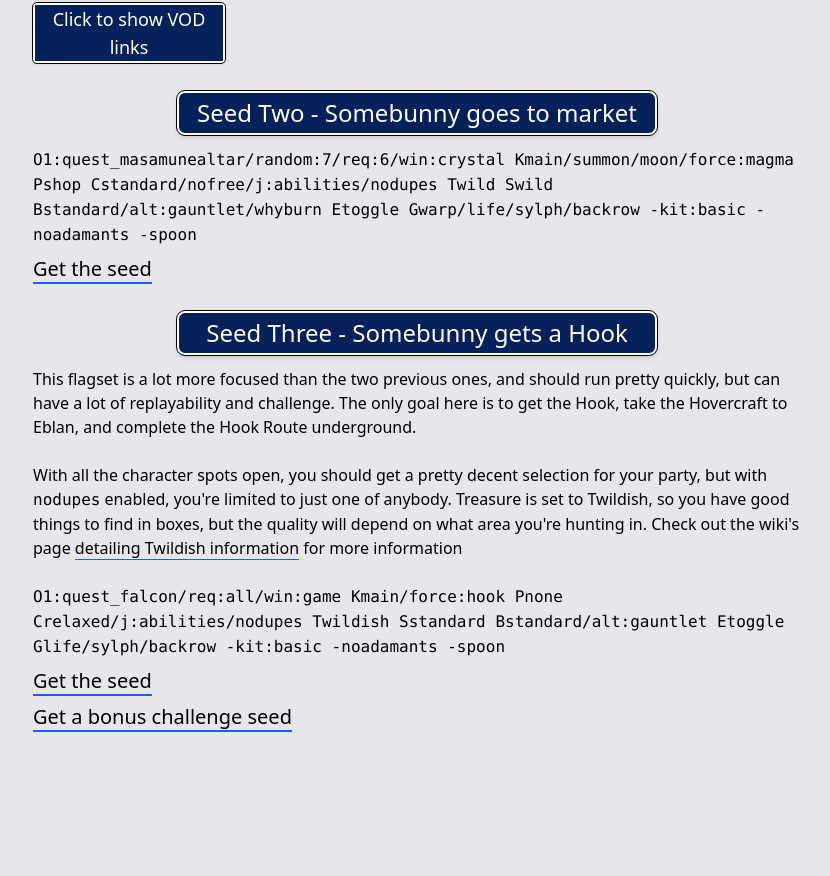
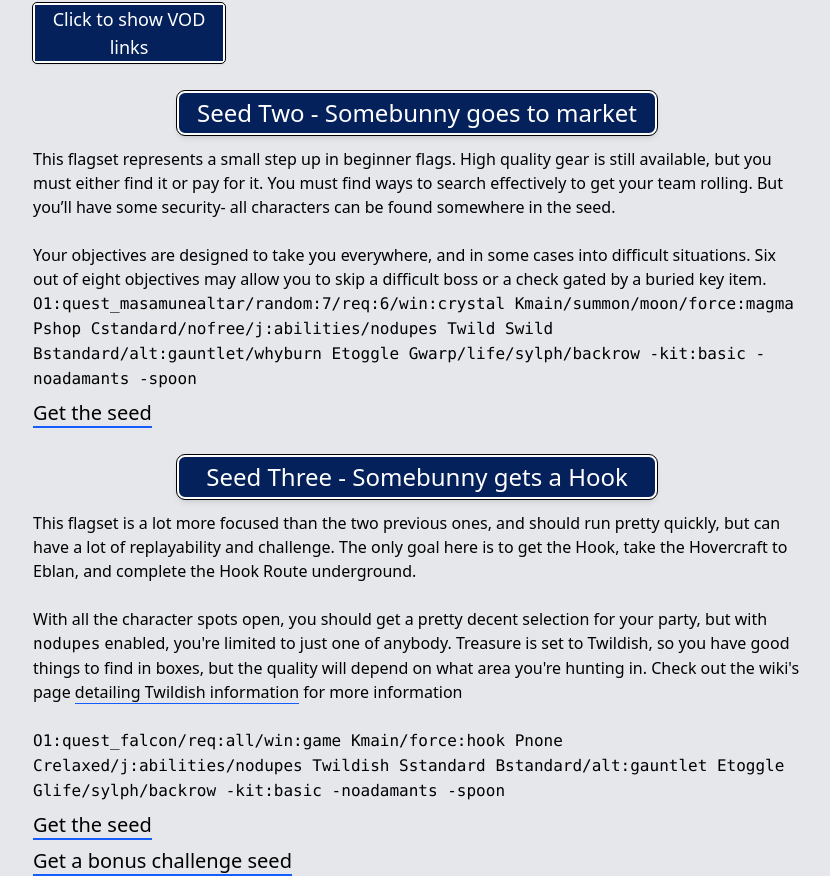
Before and after one commit to Antidale/ffiv_fe_boss_stats, a React (Vite) app: page /learningway/seeds in a window 1280 px wide. Shown: the part 804-1680 px from the top of the page, without its empty margins (223-1053 px from the left). Before the commit the page ends 1536 px from the top, so only its background shows below. Built offline with nearby package versions, Linux system fonts and the light colour scheme; a web font is replaced by a local one.

Commit message:
adding seed two description

```diff
--- a/src/Learningway Page/LearningwaySeeds.jsx
+++ b/src/Learningway Page/LearningwaySeeds.jsx
@@ -31,6 +31,10 @@ const LearningwaySeeds = () => {
                 Seed Two - Somebunny goes to market
             </h3>
 
+            <p>This flagset represents a small step up in beginner flags. High quality gear is still available, but you must either find it or pay for it. You must find ways to search effectively to get your team rolling. But you’ll have some security- all characters can be found somewhere in the seed.</p>
+            <br />
+            <p>Your objectives are designed to take you everywhere, and in some cases into difficult situations. Six out of eight objectives may allow you to skip a difficult boss or a check gated by a buried key item.</p>
+
             <code>O1:quest_masamunealtar/random:7/req:6/win:crystal Kmain/summon/moon/force:magma Pshop Cstandard/nofree/j:abilities/nodupes Twild Swild Bstandard/alt:gauntlet/whyburn Etoggle Gwarp/life/sylph/backrow -kit:basic -noadamants -spoon</code>
 
             <p className='pt-2'><NavLink to="/learningway/seeds/seedtwo" className='text-xl border-b-2 border-blue-600'>Get the seed</NavLink></p>
```
